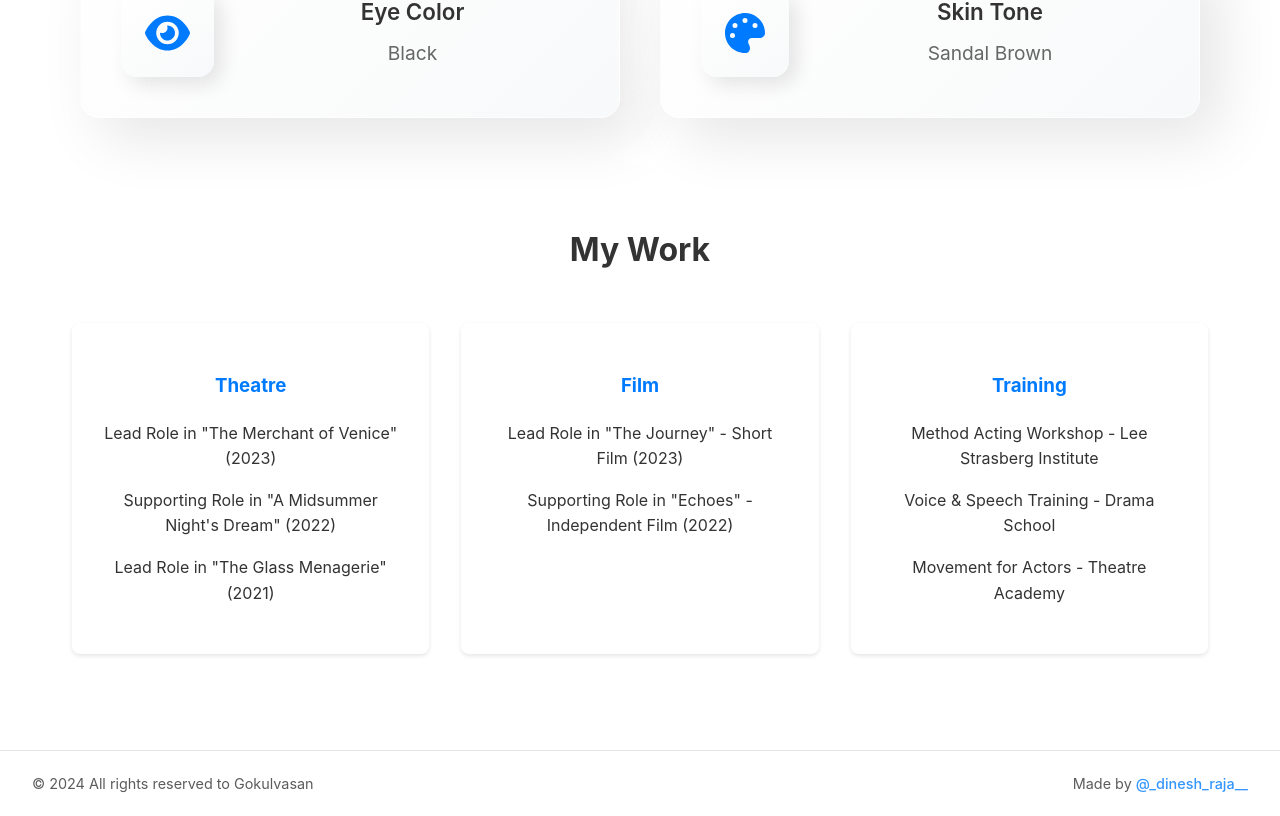
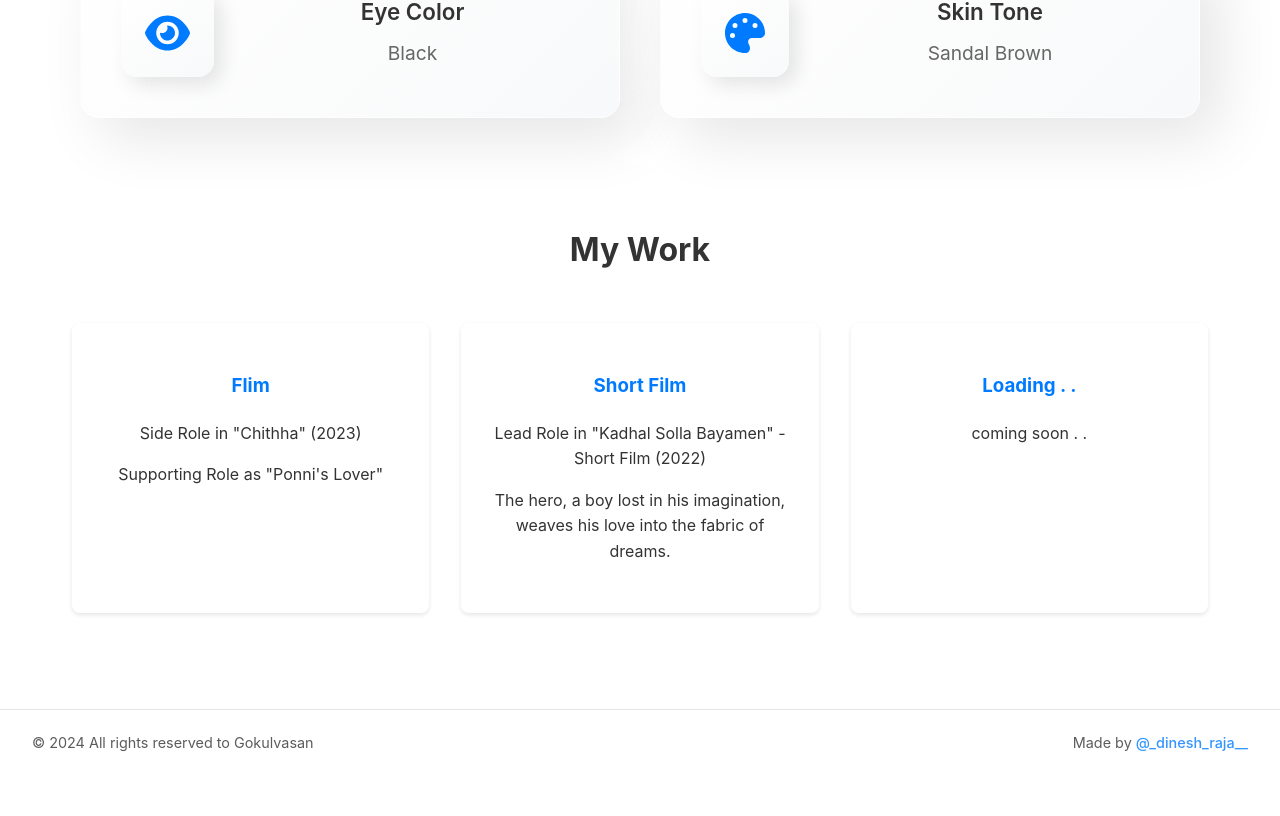
Before and after one commit to Gokulvasano7/portfolio, a React (Create React App) app: page /portfolio in a window 1280 px wide. Shown: the part 1128-1944 px from the top of the page. After the commit the page ends 1903 px from the top, so only its background shows below. Built offline with nearby package versions, Linux system fonts and the light colour scheme; the HTML template or start-up script is replaced by a standard one.

Commit message:
Update Portfolio.js

```diff
--- a/src/components/Portfolio.js
+++ b/src/components/Portfolio.js
@@ -48,28 +48,25 @@ function Portfolio() {
       <h1>My Work</h1>
       <div className="portfolio-grid">
         <div className="portfolio-item">
-          <h3>Theatre</h3>
+          <h3>Flim</h3>
           <ul>
-            <li>Lead Role in "The Merchant of Venice" (2023)</li>
-            <li>Supporting Role in "A Midsummer Night's Dream" (2022)</li>
-            <li>Lead Role in "The Glass Menagerie" (2021)</li>
+            <li>Side Role in "Chithha" (2023)</li>
+            <li>Supporting Role as "Ponni's Lover" </li>
           </ul>
         </div>
 
         <div className="portfolio-item">
-          <h3>Film</h3>
+          <h3>Short Film</h3>
           <ul>
-            <li>Lead Role in "The Journey" - Short Film (2023)</li>
-            <li>Supporting Role in "Echoes" - Independent Film (2022)</li>
+            <li>Lead Role in "Kadhal Solla Bayamen" - Short Film (2022)</li>
+            <li>The hero, a boy lost in his imagination, weaves his love into the fabric of dreams.</li>
           </ul>
         </div>
 
         <div className="portfolio-item">
-          <h3>Training</h3>
+          <h3>Loading . . </h3>
           <ul>
-            <li>Method Acting Workshop - Lee Strasberg Institute</li>
-            <li>Voice & Speech Training - Drama School</li>
-            <li>Movement for Actors - Theatre Academy</li>
+            <li> coming soon . .  </li>
           </ul>
         </div>
       </div>
```
